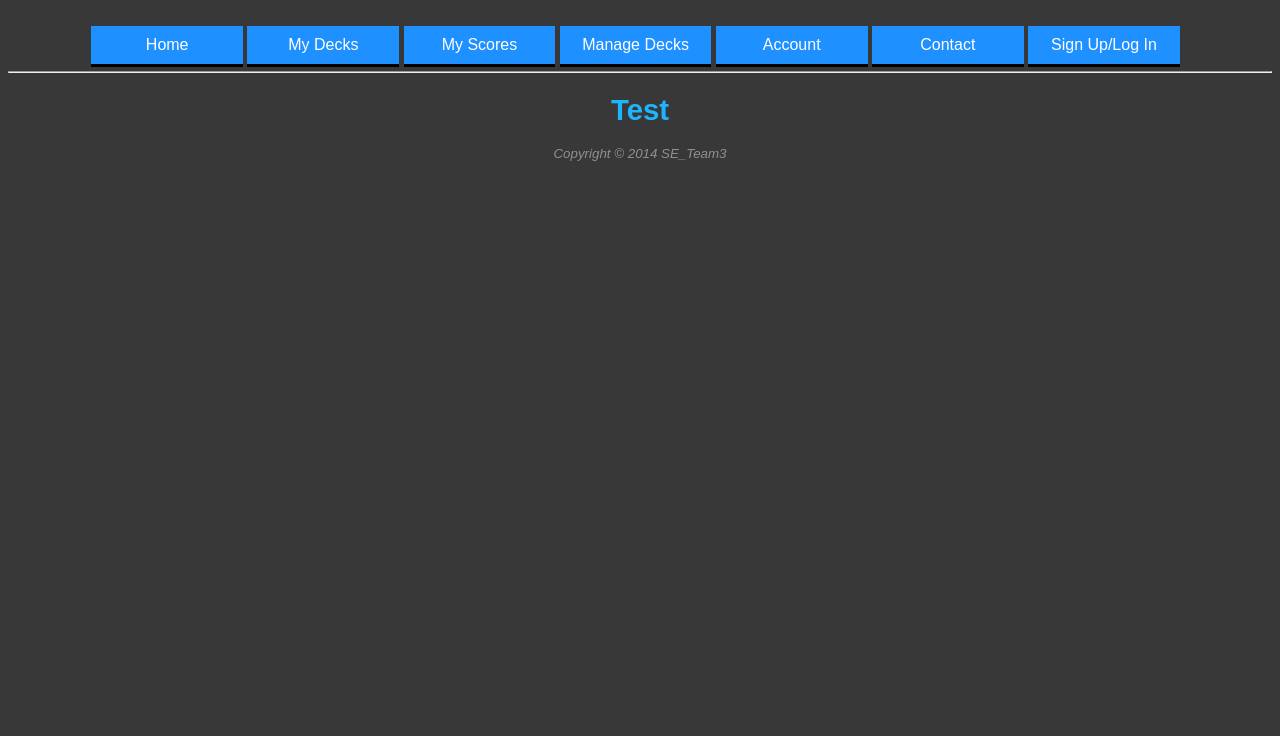
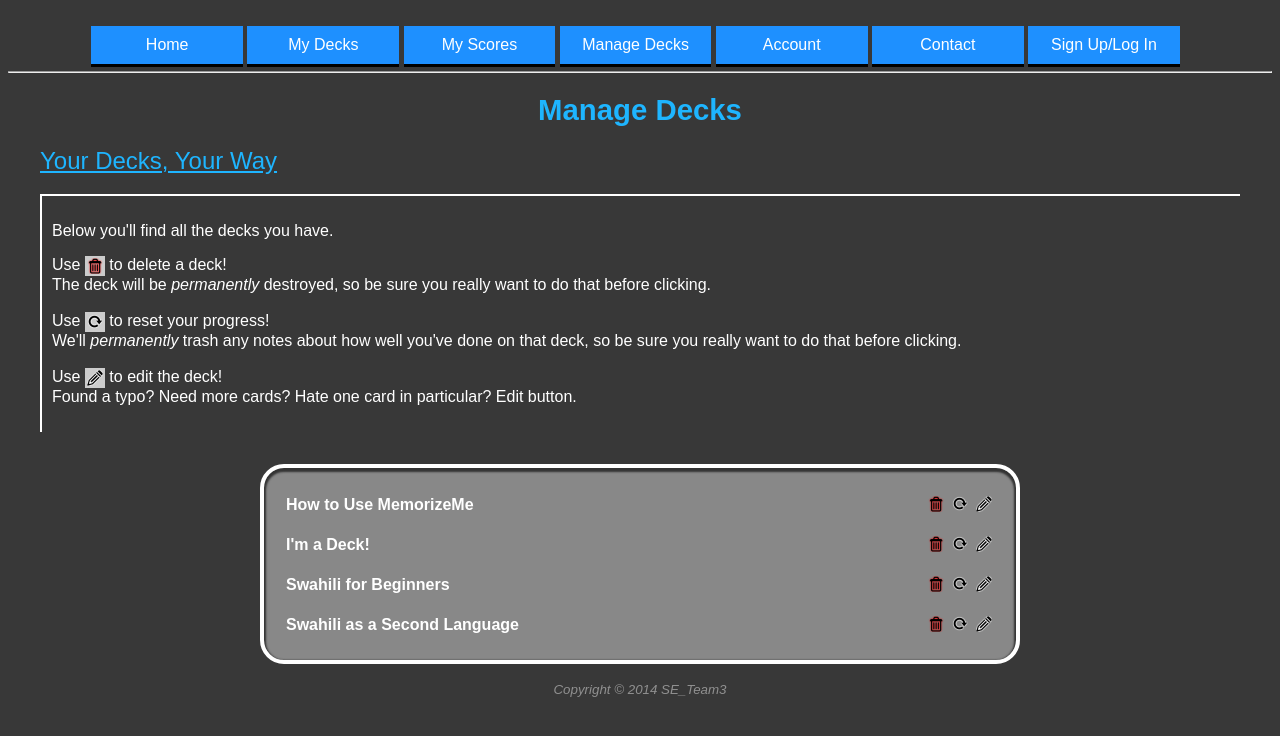
Before and after one commit to latreides/SE_Team3, a Django app: page /manage in a window 1280 px wide. Shown: the top 736 px of the page. Run offline with Django 3.2, Linux system fonts and the light colour scheme; the visitor is signed in with stand-in values (Sample User, id 1).

Commit message:
Updated My Decks & Added Manage Decks
Subtle changes to wording and icons on My Decks. Added Manage Decks page
and icons with proposed functionality entailed on the page.

```diff
--- a/flashcards/templates/manage_decks_page.html
+++ b/flashcards/templates/manage_decks_page.html
@@ -1,5 +1,94 @@
 {% extends "base.html" %}
 {% load static from staticfiles %}
 {% block content %}
-    <h1>Test</h1>
+<link rel="stylesheet" type="text/css" href="{% static 'css/mydecks.css' %}" />
+    <h1>Manage Decks</h1>
+	<div id="content">
+		<h2>Your Decks, Your Way</h2>
+		<div class="section">
+			<p>
+				Below you'll find all the decks you have.
+			</p>
+			<p>
+				Use
+				<img class="inline" src="{% static 'img/delete1_drk_64.png' %}" alt="Delete" title="Permanently delete!"/>
+				to delete a deck!<br>
+				The deck will be <em>permanently</em> destroyed, so be sure you really want to do that before clicking.<br>
+				<br>
+				Use
+				<img class="inline" src="{% static 'img/reset_inv_64.png' %}" alt="Reset" title="Reset your progress"/>
+				to reset your progress!<br>
+				We'll <em>permanently</em> trash any notes about how well you've done on that deck, so be sure you really want to do that before clicking.<br>
+				<br>
+				Use
+				<img class="inline" src="{% static 'img/edit1_inv_64.png' %}" alt="Edit" title="Edit"/>
+				to edit the deck!<br>
+				Found a typo? Need more cards? Hate one card in particular? Edit button.
+			</p>
+		</div>
+
+		<div id="deckpane">
+
+			<div class="deckItem">
+				<span class="deckName">How to Use MemorizeMe</span>
+				<span class="deckActions">
+					<a href="#">
+						<img class="icon" src="{% static 'img/edit1_inv_64.png' %}" alt="Edit" title="Edit"/>
+					</a>
+					<a href="#">
+						<img class="icon" src="{% static 'img/reset_inv_64.png' %}" alt="Reset" title="Reset your progress"/>
+					</a>
+					<a href="#">
+						<img class="icon" src="{% static 'img/delete1_drk_64.png' %}" alt="Delete" title="Permanently delete!"/>
+					</a>
+				<span>
+			</div>
+
+			<div class="deckItem">
+				<span class="deckName">I'm a Deck!</span>
+				<span class="deckActions">
+					<a href="#">
+						<img class="icon" src="{% static 'img/edit1_inv_64.png' %}" alt="Edit" title="Edit"/>
+					</a>
+					<a href="#">
+						<img class="icon" src="{% static 'img/reset_inv_64.png' %}" alt="Reset" title="Reset your progress"/>
+					</a>
+					<a href="#">
+						<img class="icon" src="{% static 'img/delete1_drk_64.png' %}" alt="Delete" title="Permanently delete!"/>
+					</a>
+				<span>
+			</div>
+
+			<div class="deckItem">
+				<span class="deckName">Swahili for Beginners</span>
+				<span class="deckActions">
+					<a href="#">
+						<img class="icon" src="{% static 'img/edit1_inv_64.png' %}" alt="Edit" title="Edit"/>
+					</a>
+					<a href="#">
+						<img class="icon" src="{% static 'img/reset_inv_64.png' %}" alt="Reset" title="Reset your progress"/>
+					</a>
+					<a href="#">
+						<img class="icon" src="{% static 'img/delete1_drk_64.png' %}" alt="Delete" title="Permanently delete!"/>
+					</a>
+				<span>
+			</div>
+
+			<div class="deckItem">
+				<span class="deckName">Swahili as a Second Language</span>
+				<span class="deckActions">
+					<a href="#">
+						<img class="icon" src="{% static 'img/edit1_inv_64.png' %}" alt="Edit" title="Edit"/>
+					</a>
+					<a href="#">
+						<img class="icon" src="{% static 'img/reset_inv_64.png' %}" alt="Reset" title="Reset your progress"/>
+					</a>
+					<a href="#">
+						<img class="icon" src="{% static 'img/delete1_drk_64.png' %}" alt="Delete" title="Permanently delete!"/>
+					</a>
+				<span>
+			</div>
+
+		</div>
+	</div>
 {% endblock %}
```
Also changed, not shown: flashcards/templates/view_deck_page.html (+4 -4 lines), flashcards/static/img/badge_64.png, flashcards/static/img/delete1_drk_64.png (added), flashcards/static/img/details_64.png, flashcards/static/img/edit1_inv_64.png (added), flashcards/static/img/play_64.png, flashcards/static/img/reset_inv_64.png (added).
